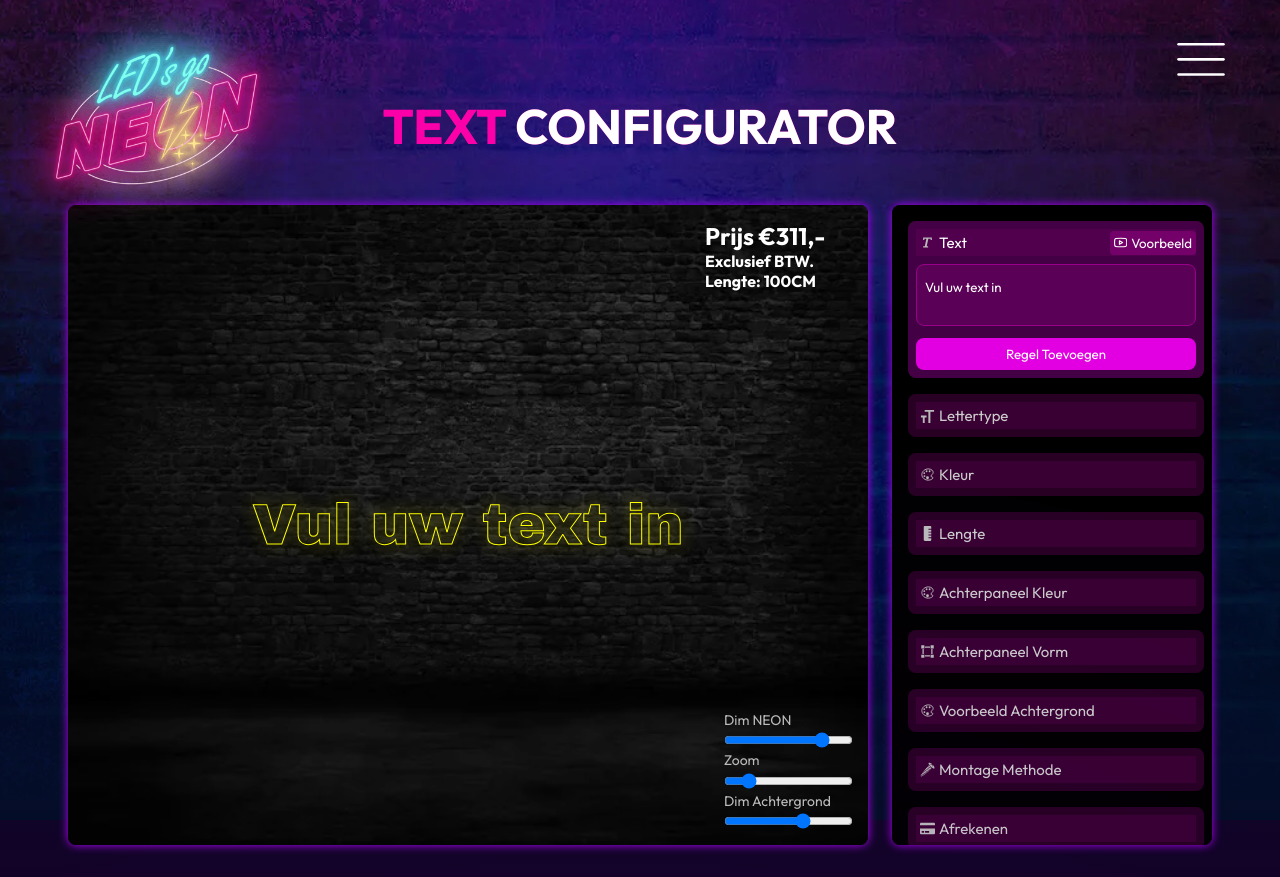
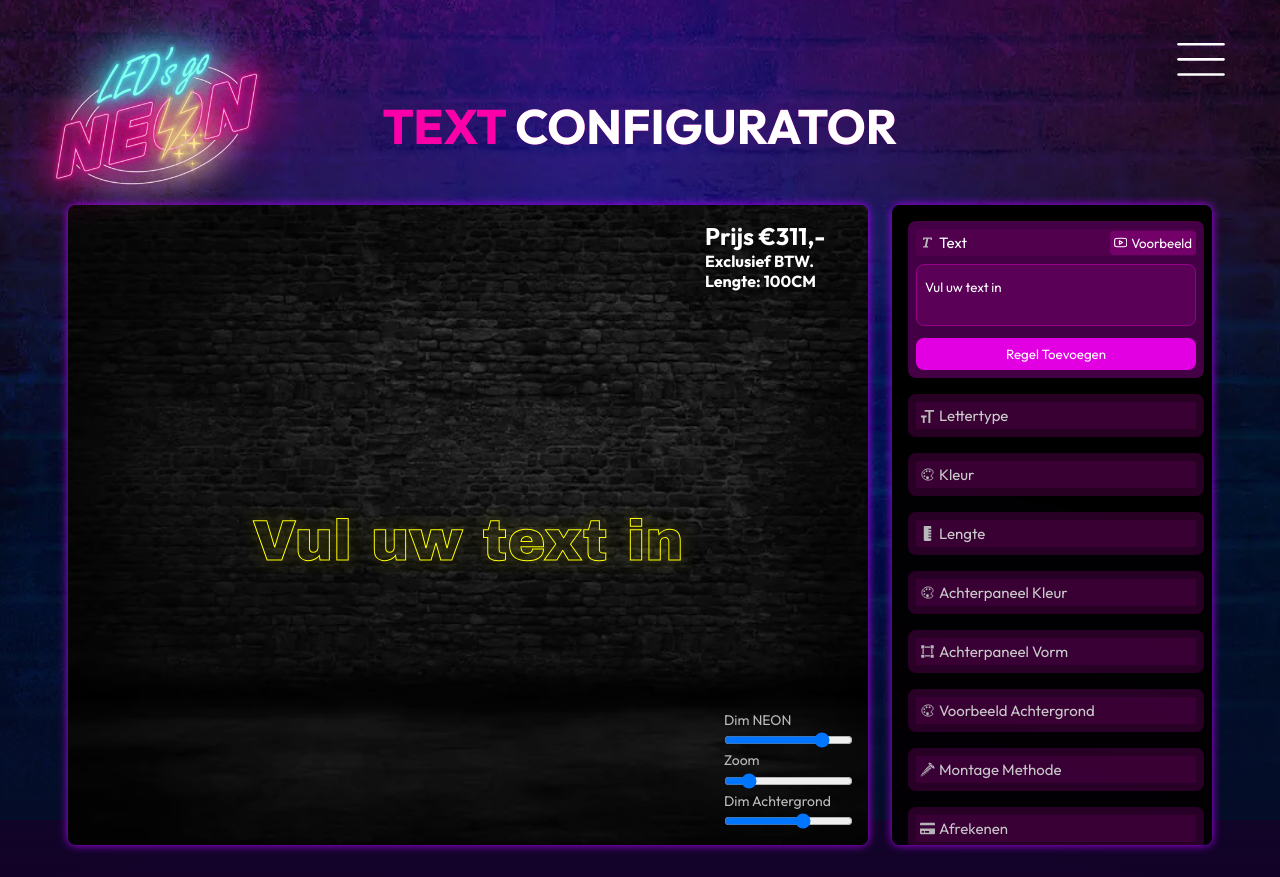
Before and after one commit to 0xRomRom/neontextbuilder, a React (Create React App) app: page / in a window 1280 px wide. Built offline with nearby package versions, Linux system fonts and the light colour scheme.

Commit message:
Overflow test

```diff
--- a/src/components/canvas/Canvas.module.css
+++ b/src/components/canvas/Canvas.module.css
@@ -24,6 +24,8 @@
   font-family: "Arial Black";
   color: white;
   width: 100%;
+  height: 100%;
+  padding: 1rem 0rem;
 }
 
 .ghostText {
@@ -36,9 +38,11 @@
   font-family: "Arial Black";
   color: white;
   width: 100%;
+  height: 100%;
   inset: 0;
   opacity: 0.5;
   filter: blur(0.5rem);
+  padding: 1rem 0rem;
 }
 .mainShadow {
   position: absolute;
@@ -163,9 +167,14 @@
 }
 
 .textWrap {
-  /* background-color: red; */
   position: relative;
   width: 100%;
+  display: flex;
+  justify-content: center;
+  align-items: center;
+  background-color: transparent;
+  overflow: hidden;
+  margin-bottom: -2rem;
 }
 
 @keyframes rgbCycle {
```
